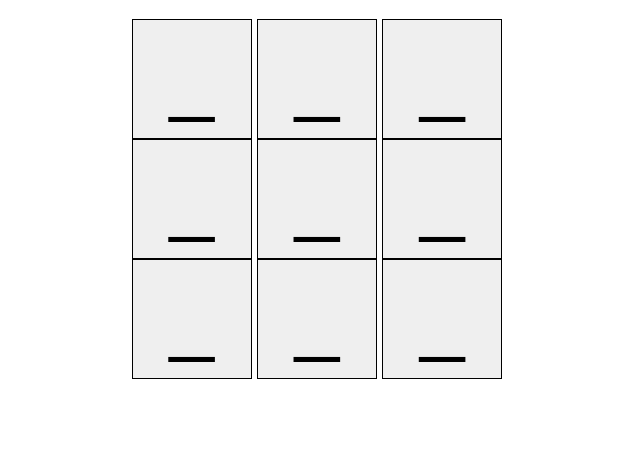
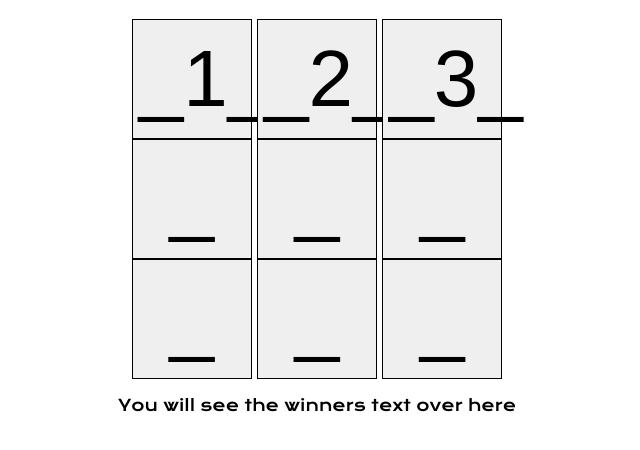
Before and after one commit to gkdhindsa/JavaScript-TicTacToe, a plain HTML site: page index.html in a window 1280 px wide. Shown: the part 64-514 px from the top of the page, without its empty margins (323-963 px from the left). Drawn offline with nearby package versions, Linux system fonts and the light colour scheme.

Commit message:
Update index.html

```diff
--- a/index.html
+++ b/index.html
@@ -11,9 +11,9 @@
     <h1>TicTacToe</h1>
     <div class="table">
         <div class="row">
-            <button class="element">_</button>
-            <button class="element">_</button>
-            <button class="element">_</button>
+            <button class="element">_1_</button>
+            <button class="element">_2_</button>
+            <button class="element">_3_</button>
         </div>
         <div class="row">
             <button class="element">_</button>
@@ -26,7 +26,9 @@
             <button class="element">_</button>
         </div>
     </div>
-    <p id="winner-text"></p>
+    <p id="winner-text">
+    You will see the winners text over here
+    </p>
     <script src="script.js"></script>
 </body>
 </html>
```
